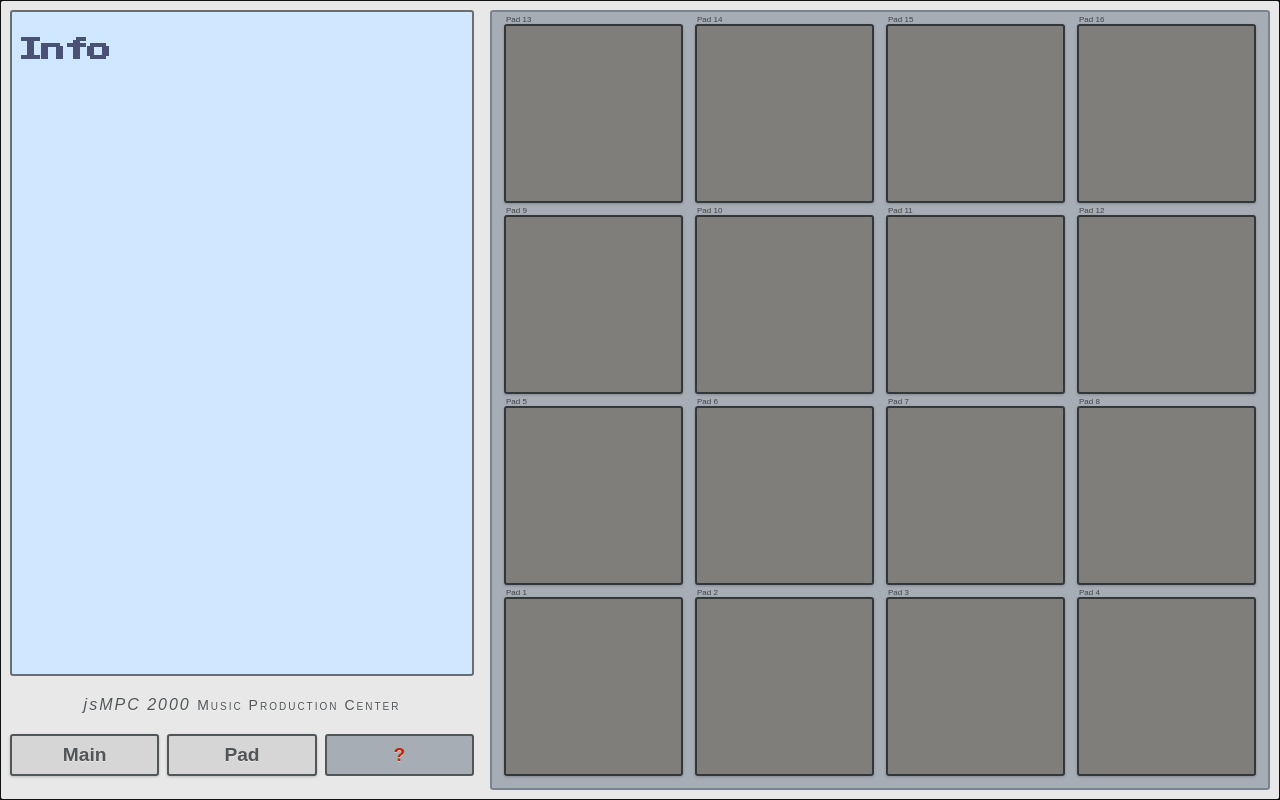
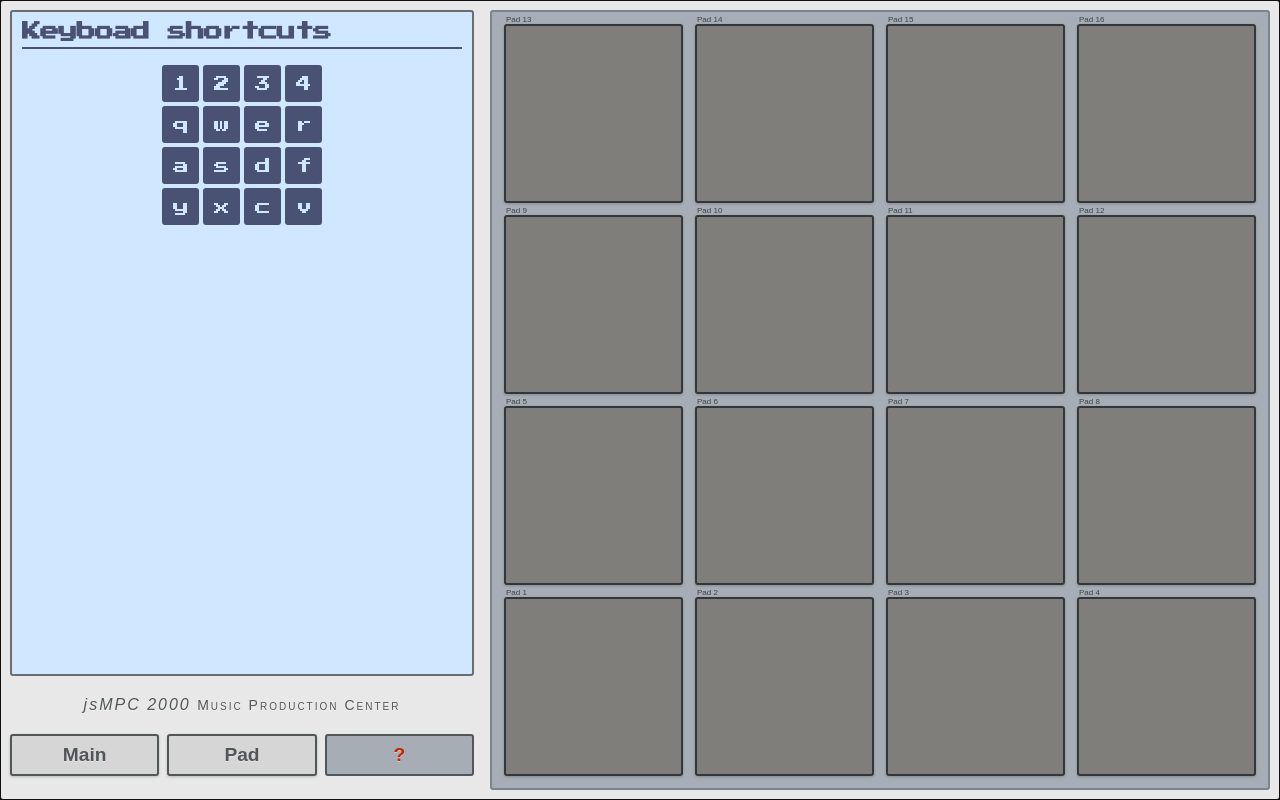
Before and after one commit to arisslin/jsmpc, a React (Create React App) app: page /info in a window 1280 px wide. Built offline with nearby package versions, Linux system fonts and the light colour scheme; no server answers; a web font is replaced by a local one.

Commit message:
Add infos to InfoPage

```diff
--- a/src/components/Display.js
+++ b/src/components/Display.js
@@ -31,12 +31,21 @@ const DisplayStyled = styled.section`
   border-radius: 3px;
   background-color: var(--color-display);
   font-family: 'Press Start 2P', Arial;
-  padding: 6px;
+  padding: 10px;
   color: var(--color-display-font);
   letter-spacing: -1px;
+  overflow-y: scroll;
 
-  .display-invert {
-    color: var(--color-display);
+  h2 {
+    margin: 0;
+    font-size: 1.2rem;
+  }
+
+  hr {
+    width: 100%;
+    border: none;
     background-color: var(--color-display-font);
+    height: 2px;
+    margin: 6px 0 16px 0;
   }
 `
--- a/src/components/DisplayPages/DisplayPageInfo.js
+++ b/src/components/DisplayPages/DisplayPageInfo.js
@@ -4,11 +4,59 @@ import styled from 'styled-components/macro'
 export default function DisplayPageInfo() {
   return (
     <DisplayPageInfoStyled>
-      <h2>Info</h2>
+      <h2>Keyboad shortcuts</h2>
+      <hr />
+      <section className="keyboard">
+        <Key char="1" />
+        <Key char="2" />
+        <Key char="3" />
+        <Key char="4" />
+
+        <Key char="q" />
+        <Key char="w" />
+        <Key char="e" />
+        <Key char="r" />
+
+        <Key char="a" />
+        <Key char="s" />
+        <Key char="d" />
+        <Key char="f" />
+
+        <Key char="y" />
+        <Key char="x" />
+        <Key char="c" />
+        <Key char="v" />
+      </section>
     </DisplayPageInfoStyled>
   )
 }
 
+function Key({ char }) {
+  return <KeyStyled>{char}</KeyStyled>
+}
+
 const DisplayPageInfoStyled = styled.article`
   display: flex;
+  flex-direction: column;
+  height: 100%;
+
+  .keyboard {
+    align-self: center;
+    display: grid;
+    height: 160px;
+    width: 160px;
+    grid-template-columns: 1fr 1fr 1fr 1fr;
+    grid-template-rows: 1fr 1fr 1fr 1fr;
+    gap: 4px;
+  }
 `
+
+const KeyStyled = styled.div`
+  display: flex;
+  align-items: center;
+  justify-content: center;
+  border-radius: 3px;
+  background-color: var(--color-display-font);
+  color: var(--color-display);
+  padding: 10px;
+`
```
